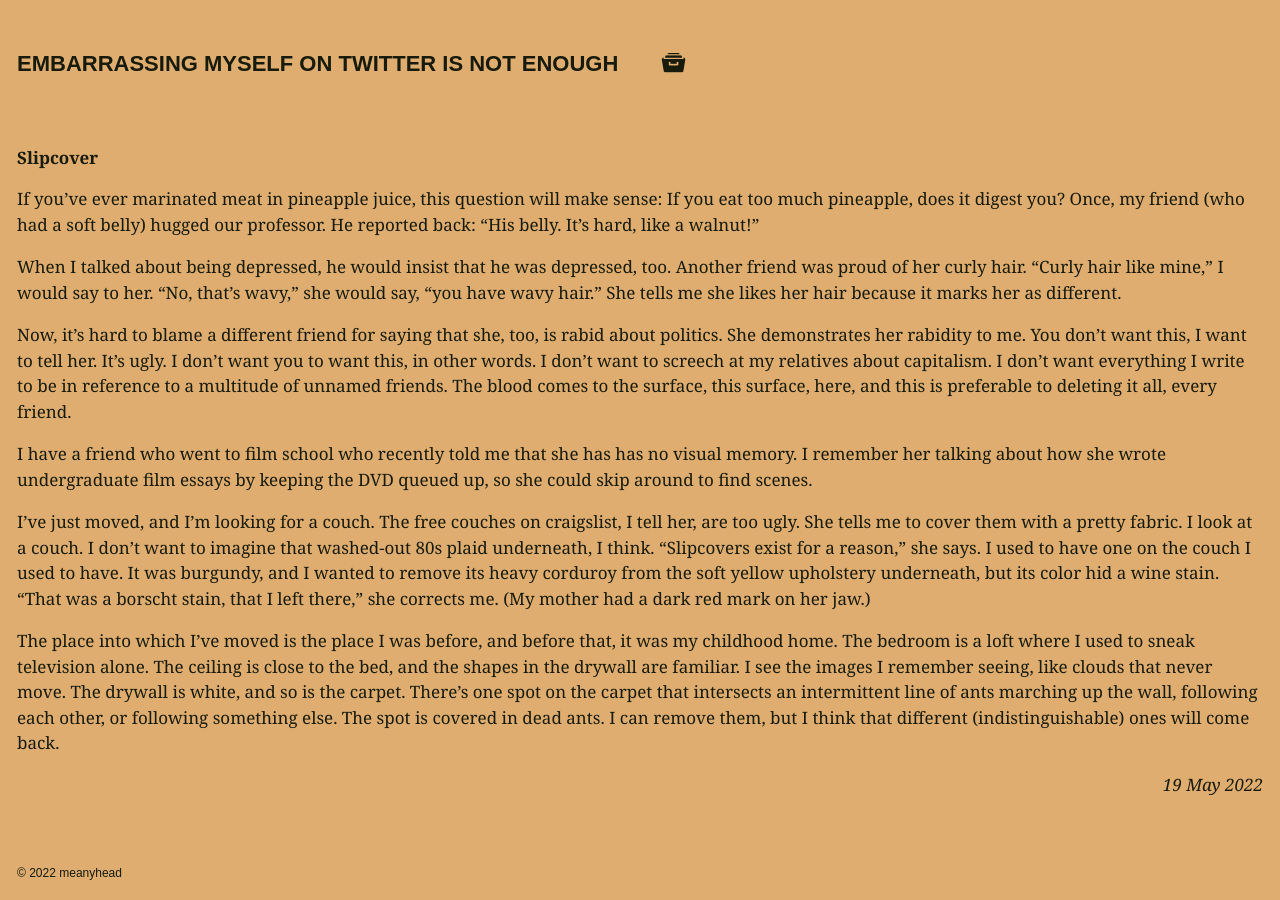
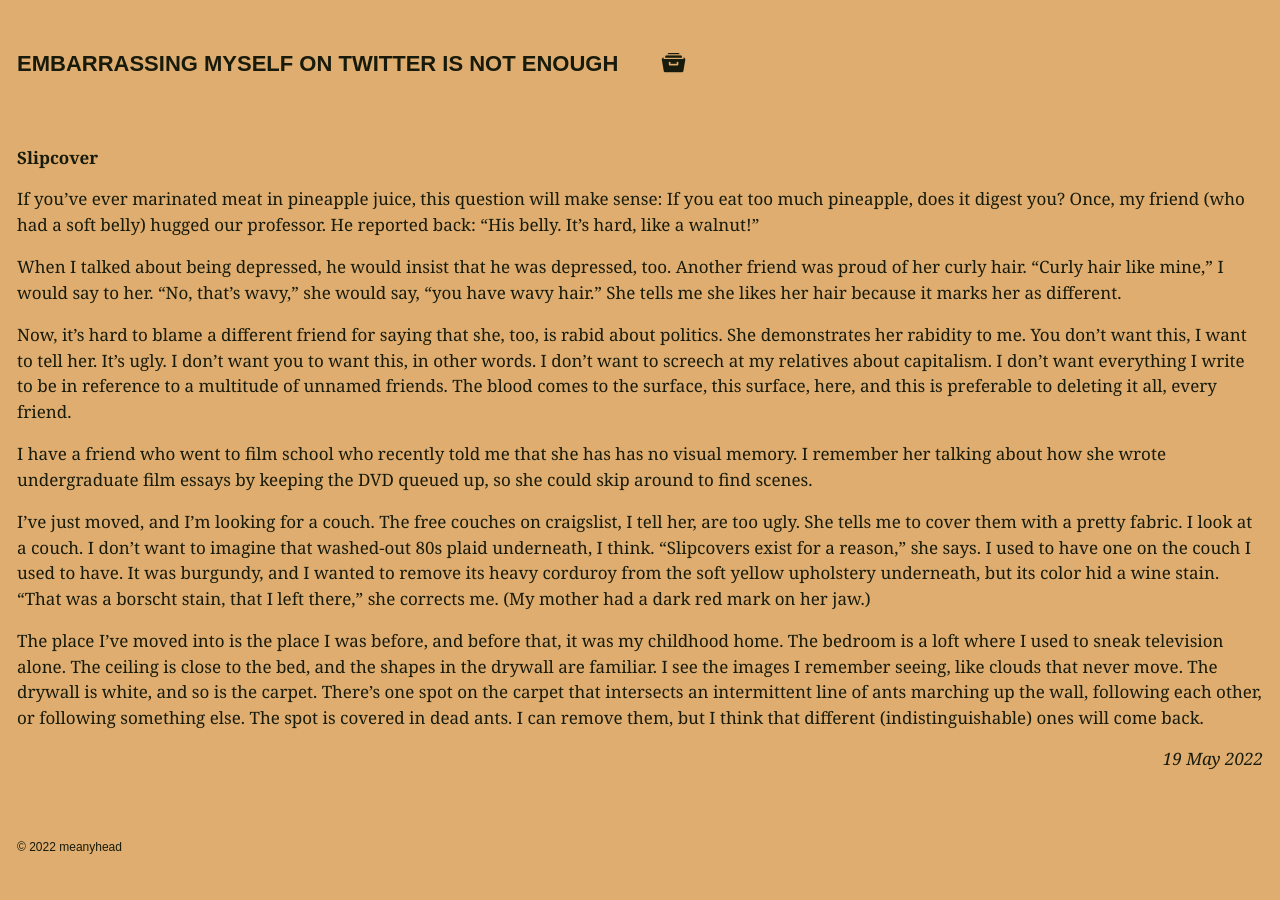
Before and after one commit to meanyhead/meanyhead.github.io, a Jekyll site: the page built from _posts/2022-5-19-slipcover.md, in a window 1280 px wide. Built offline with Jekyll 4.4.1, drawn with Linux system fonts in a browser that asks for light colours; comment, search, counter and statistics services are not loaded.

Commit message:
auto Sun 05/22/2022  08:14 AM

```diff
--- a/_posts/2022-5-19-slipcover.md
+++ b/_posts/2022-5-19-slipcover.md
@@ -13,4 +13,4 @@
 
 I've just moved, and I'm looking for a couch. The free couches on craigslist, I tell her, are too ugly. She tells me to cover them with a pretty fabric. I look at a couch. I don't want to imagine that washed-out 80s plaid underneath, I think. "Slipcovers exist for a reason," she says. I used to have one on the couch I used to have. It was burgundy, and I wanted to remove its heavy corduroy from the soft yellow upholstery underneath, but its color hid a wine stain. "That was a borscht stain, that I left there," she corrects me. (My mother had a dark red mark on her jaw.)
 
-The place into which I've moved is the place I was before, and before that, it was my childhood home. The bedroom is a loft where I used to sneak television alone. The ceiling is close to the bed, and the shapes in the drywall are familiar. I see the images I remember seeing, like clouds that never move. The drywall is white, and so is the carpet. There's one spot on the carpet that intersects an intermittent line of ants marching up the wall, following each other, or following something else. The spot is covered in dead ants. I can remove them, but I think that different (indistinguishable) ones will come back.
+The place I've moved into is the place I was before, and before that, it was my childhood home. The bedroom is a loft where I used to sneak television alone. The ceiling is close to the bed, and the shapes in the drywall are familiar. I see the images I remember seeing, like clouds that never move. The drywall is white, and so is the carpet. There's one spot on the carpet that intersects an intermittent line of ants marching up the wall, following each other, or following something else. The spot is covered in dead ants. I can remove them, but I think that different (indistinguishable) ones will come back.
--- a/publish_time.txt
+++ b/publish_time.txt
@@ -1 +1 @@
-05:21 PM
+05:24 PM
```
